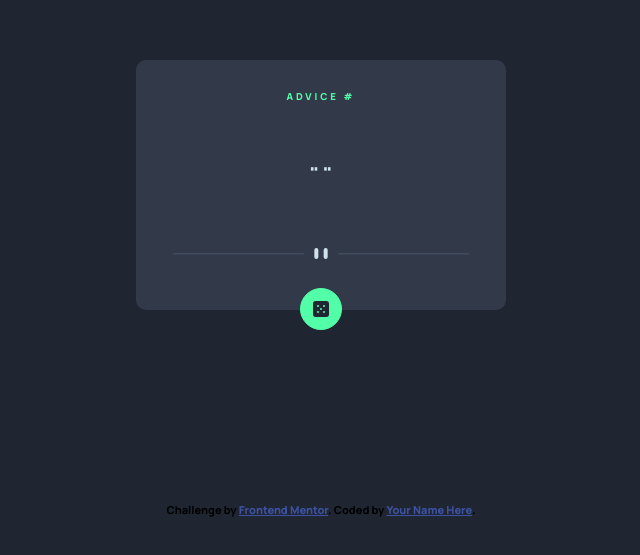
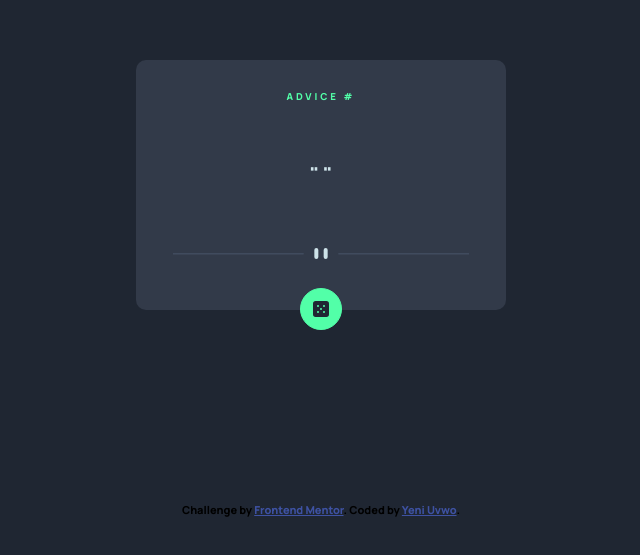
Before and after one commit to YeniUvwo/advice-generator-app, a plain HTML site: page index.html in a window 1280 px wide. Shown: the part 195-750 px from the top of the page, without its empty margins (319-959 px from the left). Drawn offline with nearby package versions, Linux system fonts and the light colour scheme.

Commit message:
Updated HTML file

```diff
--- a/index.html
+++ b/index.html
@@ -27,7 +27,7 @@
     </div>
     <div class="attribution">
       Challenge by <a href="https://www.frontendmentor.io?ref=challenge" target="_blank">Frontend Mentor</a>.
-      Coded by <a href="#">Your Name Here</a>.
+      Coded by <a href="#">Yeni Uvwo</a>.
     </div>
   </div>
 
```
